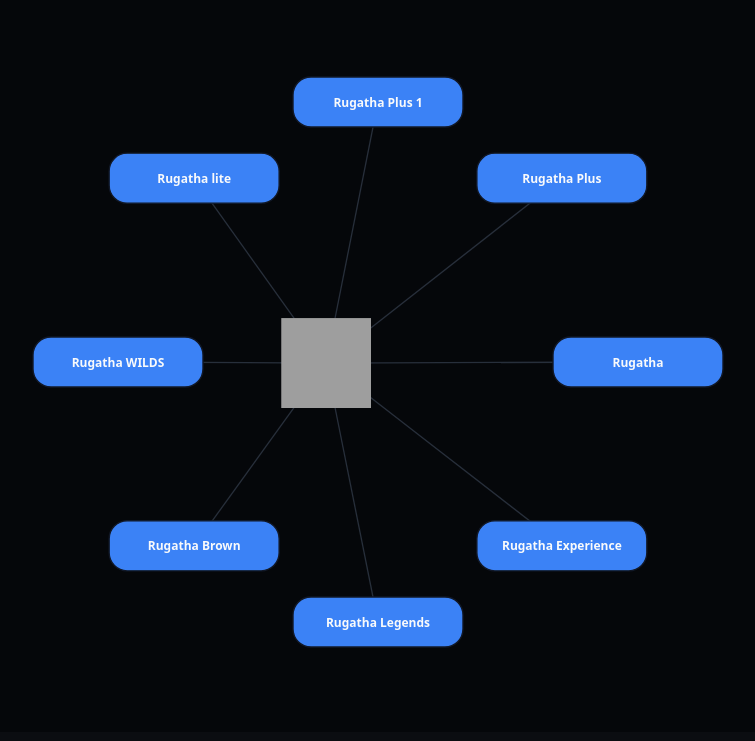
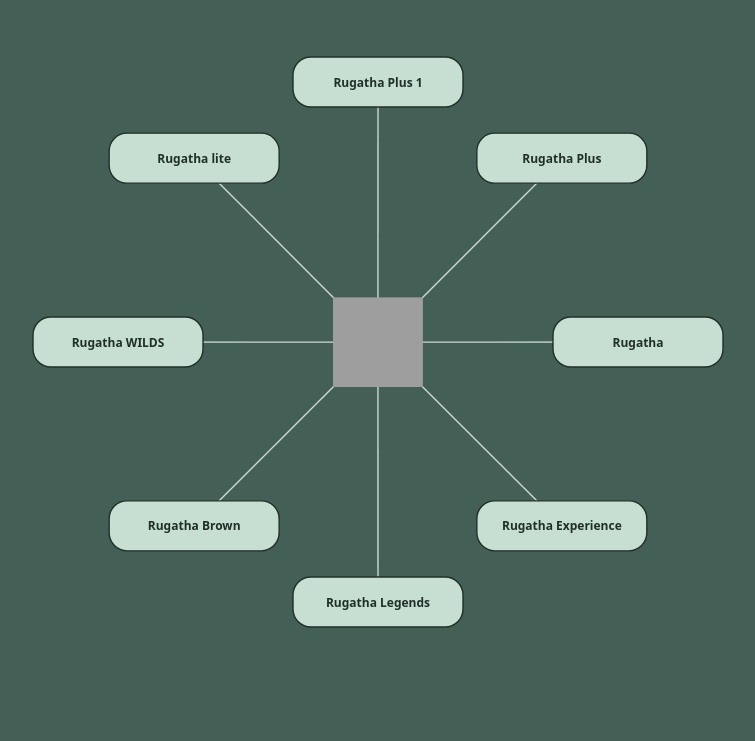
Before and after one commit to rugatha/campaign_graph, a plain HTML site: page index.html in a window 1280 px wide. Shown: the part 59-800 px from the top of the page, without its empty margins (262-1017 px from the left). Drawn offline with nearby package versions, Linux system fonts and the light colour scheme; grey boxes are pictures that could not be loaded.

Commit message:
Update index.html

```diff
--- a/index.html
+++ b/index.html
@@ -8,9 +8,9 @@
   <style>
     body {
       margin: 0;
-      background: #0b0d11;
+      background: #445f56; /* 主底色 */
       color: #e5e7eb;
-      font-family: system-ui, sans-serif;
+      font-family: system-ui, -apple-system, BlinkMacSystemFont, "Segoe UI", sans-serif;
     }
 
     h1 {
@@ -24,41 +24,69 @@
     #rugatha-graph-plugin {
       width: 100%;
       height: calc(100vh - 60px);
+      max-height: 700px;
+      box-sizing: border-box;
     }
 
     #rugatha-graph-svg {
       width: 100%;
       height: 100%;
-      background: #05070a;
+      background: #445f56; /* 與頁面同色 */
       cursor: grab;
       user-select: none;
     }
 
-    .rugatha-edge {
-      stroke: #374151;
-      stroke-width: 1.3;
-      stroke-opacity: 0.7;
+    #rugatha-graph-svg.rugatha-panning {
+      cursor: grabbing;
     }
 
+    /* 關聯線 */
+    .rugatha-edge {
+      stroke: #e4efe9;
+      stroke-width: 1.4;
+      stroke-opacity: 0.85;
+    }
+
+    /* 圓角矩形（寬高由 JS 控制） */
     .node-rect {
-      stroke: #111827;
+      stroke: #203028;
       stroke-width: 1.4;
     }
-    .level-2 .node-rect { fill: #3b82f6; }
-    .level-3 .node-rect { fill: #9ca3af; }
 
+    .level-2 .node-rect {
+      fill: #c6dfd2; /* 次階：柔和綠灰 */
+    }
+
+    .level-3 .node-rect {
+      fill: #f4efe5; /* 第三階：奶油白 */
+    }
+
+    /* 文字 */
     .node-label {
       fill: #f9fafb;
       pointer-events: none;
       text-anchor: middle;
       dominant-baseline: central;
     }
-    .level-1 .node-label { font-size: 14px; font-weight: 800; }
-    .level-2 .node-label { font-size: 12px; font-weight: 700; }
-    .level-3 .node-label { font-size: 10px; font-weight: 500; }
+
+    .level-1 .node-label {
+      font-size: 14px;
+      font-weight: 800;
+    }
+
+    .level-2 .node-label {
+      font-size: 12px;
+      font-weight: 700;
+      fill: #203028; /* 在淡底上換成深色文字比較清楚 */
+    }
+
+    .level-3 .node-label {
+      font-size: 10px;
+      font-weight: 500;
+      fill: #3b3a34;
+    }
   </style>
 </head>
-
 <body>
   <h1>Rugatha Campaign Graph</h1>
 
@@ -66,12 +94,14 @@
     <svg id="rugatha-graph-svg"></svg>
   </div>
 
+  <!-- 階層資料 -->
   <script src="graph-data.js"></script>
+
+  <!-- D3 -->
   <script src="https://d3js.org/d3.v7.min.js"></script>
 
   <script>
     (function () {
-
       const ROOT_ICON_URL =
         "https://rugatha.wordpress.com/wp-content/uploads/2025/05/cropped-e69caae591bde5908d-1_e5b7a5e4bd9ce58d80e59f9f-1-1.png";
 
@@ -79,12 +109,14 @@ const rawData = window.CAMPAIGN_GRAPH_DATA || [];
 
       function init() {
         const svg = d3.select("#rugatha-graph-svg");
+        if (svg.empty()) return;
+
         const width = svg.node().clientWidth;
         const height = svg.node().clientHeight;
 
-  const viewport = svg.append("g").attr("id", "v");
+        const viewport = svg.append("g").attr("id", "rugatha-viewport");
 
-  // Build node map
+        // 建 node map
         const nodeById = new Map();
         rawData.forEach(d => {
           nodeById.set(d.id, {
@@ -93,17 +125,21 @@ function init() {
             level: d.level,
             parent: d.parent,
             children: [],
-      expanded: d.level === 1,
+            expanded: d.level === 1, // root 預設展開
             visible: false,
             x: width / 2,
             y: height / 2
           });
         });
 
+        // parent → children
         nodeById.forEach(n => {
-    if (n.parent) nodeById.get(n.parent).children.push(n);
+          if (n.parent && nodeById.has(n.parent)) {
+            nodeById.get(n.parent).children.push(n);
+          }
         });
 
+        // 根據 expanded 決定 visible
         function computeVisibility() {
           nodeById.forEach(n => (n.visible = false));
           nodeById.forEach(n => { if (!n.parent) n.visible = true; });
@@ -114,54 +150,63 @@ function init() {
             nodeById.forEach(n => {
               if (!n.parent) return;
               const p = nodeById.get(n.parent);
-        if (p.visible && p.expanded && !n.visible) {
-          n.visible = true; changed = true;
+              const should = p && p.visible && p.expanded;
+              if (should && !n.visible) {
+                n.visible = true;
+                changed = true;
               }
             });
           }
         }
 
-  // Rounded rectangle size
+        // 依 label 長度 & 層級做圓角矩形尺寸
         function getRectSize(n) {
-    const t = n.label.length;
+          const len = n.label.length;
           let baseW, baseH, perChar;
-    if (n.level === 1) { baseW = 180; baseH = 60; perChar = 5; }
-    else if (n.level === 2) { baseW = 170; baseH = 50; perChar = 4.5; }
-    else { baseW = 160; baseH = 44; perChar = 4; }
-
-    const w = Math.max(baseW, 40 + t * perChar);
-    return { width: w, height: baseH };
+          if (n.level === 1) {
+            baseW = 180; baseH = 60; perChar = 5;
+          } else if (n.level === 2) {
+            baseW = 170; baseH = 50; perChar = 4.5;
+          } else {
+            baseW = 160; baseH = 44; perChar = 4;
+          }
+          const width = Math.max(baseW, 40 + len * perChar);
+          const height = baseH;
+          return { width, height };
         }
 
-  // Child radial placement (clockwise)
+        // 子節點順時針環繞母節點
         function placeChildrenClockwise(parent, children) {
+          if (!children || children.length === 0) return;
           const step = (2 * Math.PI) / children.length;
-    const radius = parent.level === 1 ? 260 : 210;  // 層級越高，外圈越遠
+          const radius = parent.level === 1 ? 260 : 210; // 主線拉得比較遠一點
 
           children.forEach((c, i) => {
-      const a = 0 - i * step; // 順時針
-      c.fx = parent.x + Math.cos(a) * radius;
-      c.fy = parent.y + Math.sin(a) * radius;
+            const angle = 0 - i * step; // 從右側開始順時針
+            c.fx = parent.x + Math.cos(angle) * radius;
+            c.fy = parent.y + Math.sin(angle) * radius;
           });
         }
 
         function buildGraphData() {
           computeVisibility();
+
           const nodes = [];
           const links = [];
-
           nodeById.forEach(n => { if (n.visible) nodes.push(n); });
           nodeById.forEach(n => {
-      if (n.visible && n.parent) {
-        links.push({ source: nodeById.get(n.parent), target: n });
+            if (!n.visible || !n.parent) return;
+            const p = nodeById.get(n.parent);
+            if (p && p.visible) {
+              links.push({ source: p, target: n });
             }
           });
 
-    // apply radial placement
+          // 每個展開的母節點，先把可見子節點排好 fx/fy
           nodes.forEach(n => {
-      if (n.expanded && n.children.length > 0) {
-        const visibleKids = n.children.filter(c => c.visible);
-        placeChildrenClockwise(n, visibleKids);
+            if (n.expanded && n.children && n.children.length > 0) {
+              const kids = n.children.filter(c => c.visible);
+              placeChildrenClockwise(n, kids);
             }
           });
 
@@ -170,6 +215,7 @@ function init() {
 
         let { nodes, links } = buildGraphData();
 
+        // Force simulation
         const simulation = d3.forceSimulation(nodes)
           .force("link", d3.forceLink(links)
             .id(d => d.id)
@@ -177,39 +223,43 @@ function init() {
             .strength(0.3))
           .force("charge", d3.forceManyBody().strength(-400))
           .force("collide", d3.forceCollide().radius(d => getRectSize(d).width / 2 + 20))
-    .force("x", d3.forceX(d => d.parent ? (d.parent * 3) : 0).strength(0.05))
-    .force("y", d3.forceY(height / 2).strength(0.02))
-    .alphaTarget(0.15)  <!-- 動畫速度下降一半 -->
+          .force("center", d3.forceCenter(width / 2, height / 2))
+          .alphaTarget(0.15)
           .on("tick", ticked);
 
-  let linkSel = viewport.append("g").selectAll("line");
-  let nodeSel = viewport.append("g").selectAll("g");
+        let linkSel = viewport.append("g").attr("class", "edges").selectAll("line");
+        let nodeSel = viewport.append("g").attr("class", "nodes").selectAll("g");
 
         function updateGraph() {
           ({ nodes, links } = buildGraphData());
           simulation.nodes(nodes);
           simulation.force("link").links(links);
-    simulation.alpha(0.5).restart();  <!-- 平滑動畫模式 -->
+          simulation.alpha(0.5).restart(); // 動畫啟動，但比之前更溫和
 
+          // edges
           linkSel = linkSel.data(links, d => d.source.id + "-" + d.target.id);
           linkSel.exit().remove();
-    linkSel = linkSel.enter().append("line")
+          linkSel = linkSel.enter()
+            .append("line")
             .attr("class", "rugatha-edge")
             .merge(linkSel);
 
+          // nodes
           nodeSel = nodeSel.data(nodes, d => d.id);
           nodeSel.exit().remove();
 
           const enter = nodeSel.enter()
             .append("g")
             .attr("class", d => "level-" + d.level)
-      .call(d3.drag()
-        .on("start", dragstart)
-        .on("drag", dragmove)
-        .on("end", dragend));
+            .call(
+              d3.drag()
+                .on("start", dragstarted)
+                .on("drag", dragged)
+                .on("end", dragended)
+            );
 
-    // Root icon
-    enter.each(function(d) {
+          // Root 用 icon，其餘用圓角矩形
+          enter.each(function (d) {
             const g = d3.select(this);
             if (d.level === 1) {
               const size = 90;
@@ -217,29 +267,37 @@ function init() {
                 .attr("href", ROOT_ICON_URL)
                 .attr("width", size)
                 .attr("height", size)
-          .attr("x", -size/2)
-          .attr("y", -size/2);
+                .attr("x", -size / 2)
+                .attr("y", -size / 2);
             } else {
               const r = getRectSize(d);
               g.append("rect")
                 .attr("class", "node-rect")
-          .attr("x", -r.width/2)
-          .attr("y", -r.height/2)
+                .attr("x", -r.width / 2)
+                .attr("y", -r.height / 2)
                 .attr("width", r.width)
                 .attr("height", r.height)
-          .attr("rx", 18).attr("ry", 18);
+                .attr("rx", 18)
+                .attr("ry", 18);
             }
           });
 
+          // 文字（root 不顯示文字）
           enter.append("text")
             .attr("class", "node-label")
             .text(d => (d.level === 1 ? "" : d.label));
 
+          // 點節點：展開/收合 + 同步視角移動
           enter.on("click", (event, d) => {
             event.stopPropagation();
-      if (d.children.length > 0) d.expanded = !d.expanded;
+
+            // 先觸發視角移動（以目前座標為中心），動畫 350ms
+            centerOnNode(d, 350);
+
+            if (d.children && d.children.length > 0) {
+              d.expanded = !d.expanded;
               updateGraph();
-      center(d);
+            }
           });
 
           nodeSel = enter.merge(nodeSel);
@@ -255,43 +313,60 @@ function init() {
           nodeSel.attr("transform", d => `translate(${d.x},${d.y})`);
         }
 
-  function dragstart(event, d) {
+        function dragstarted(event, d) {
           if (!event.active) simulation.alphaTarget(0.15).restart();
-    d.fx = d.x; d.fy = d.y;
+          d.fx = d.x;
+          d.fy = d.y;
         }
 
-  function dragmove(event, d) {
-    d.fx = event.x; d.fy = event.y;
+        function dragged(event, d) {
+          d.fx = event.x;
+          d.fy = event.y;
         }
 
-  function dragend(event, d) {
+        function dragended(event, d) {
           if (!event.active) simulation.alphaTarget(0);
-    d.fx = null; d.fy = null;
+          d.fx = null;
+          d.fy = null;
         }
 
-  const zoom = d3.zoom().scaleExtent([0.3, 3])
-    .on("zoom", e => viewport.attr("transform", e.transform));
+        // Zoom / pan
+        const zoom = d3.zoom()
+          .scaleExtent([0.3, 3])
+          .on("zoom", (event) => {
+            viewport.attr("transform", event.transform);
+          });
 
         svg.call(zoom);
 
-  function center(n) {
+        // 置中某節點（動畫時間可調）
+        function centerOnNode(node, duration) {
+          const d = duration || 350;
           const t = d3.zoomIdentity
-      .translate(width/2 - n.x, height/2 - n.y)
+            .translate(width / 2 - node.x, height / 2 - node.y)
             .scale(1);
 
-    svg.transition().duration(700).call(zoom.transform, t);
+          svg.transition()
+            .duration(d)
+            .call(zoom.transform, t);
         }
 
-  svg.on("click", () => center({x:0, y:0}));
+        // 點背景重置視角（也用 350ms）
+        svg.on("click", () => {
+          const t = d3.zoomIdentity.translate(width / 2, height / 2).scale(1);
+          svg.transition().duration(350).call(zoom.transform, t);
+        });
+
+        // 初始 render
         updateGraph();
       }
 
-if (document.readyState === "loading")
+      if (document.readyState === "loading") {
         document.addEventListener("DOMContentLoaded", init);
-else init();
-
+      } else {
+        init();
+      }
     })();
   </script>
-
 </body>
 </html>
```
Lines whose indentation alone changed are shown as unchanged.
